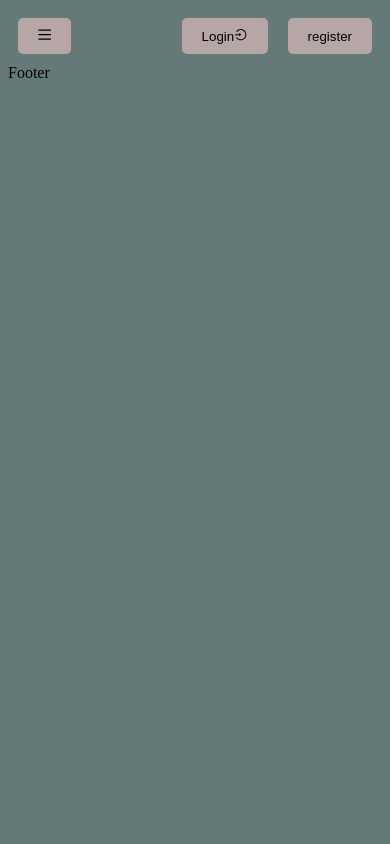
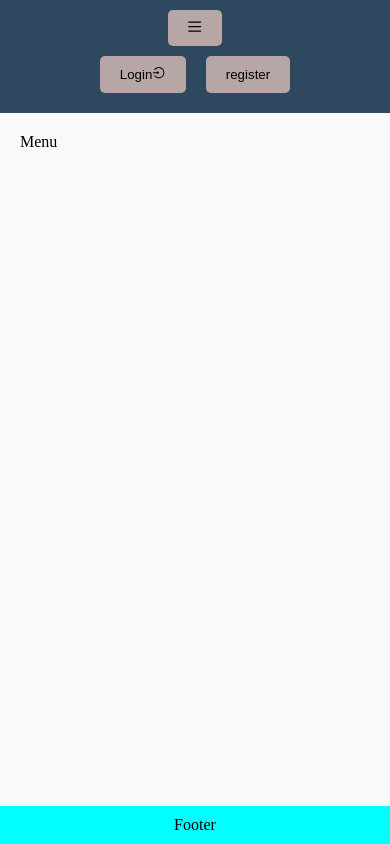
Before and after one commit to SalvadorGonzalezG/e-commers, a React (Vite) app: page / in a window 390 px wide. Built offline with nearby package versions, Linux system fonts and the light colour scheme.

Commit message:
cambiando el estido de header añadiendo el archivo Menu.jsx, adando estolo al fotter y al header

```diff
--- a/src/App.jsx
+++ b/src/App.jsx
@@ -1,5 +1,6 @@
 import Header from "./components/Header"
 import Footer from "./components/Footer"
+import Menu from "./components/Menu"
 
 function App() {
 
@@ -7,6 +8,7 @@ function App() {
     <>
     <div className="app-container">
     <Header />
+    <Menu/>
     <Footer />
     </div>
     </>
--- a/src/components/Footer.jsx
+++ b/src/components/Footer.jsx
@@ -1,8 +1,7 @@
-
 
 const Footer = () => {
   return (
-    <footer>Footer</footer>
+    <footer className="footer">Footer</footer>
   )
 }
 
--- a/src/components/Header.jsx
+++ b/src/components/Header.jsx
@@ -6,7 +6,7 @@ import { AiOutlineLogin } from "react-icons/ai";
 const Header = () => {
     return (
         <>
-            <div className="heade">
+            <div className="header">
                 <div className="right-buttons">
                     <button className="button"><SlMenu/></button>
                 </div>
--- /dev/null
+++ b/src/components/Menu.jsx
@@ -0,0 +1,8 @@
+
+const Menu = () => {
+  return (
+    <div className="menu"> Menu</div>
+  )
+}
+
+export default Menu
--- a/src/index.css
+++ b/src/index.css
@@ -1,47 +1,69 @@
-body{
-  background-color: rgb(101, 121, 121);/*Color de fondo*/
+body {
+  margin: 0;
+  padding: 0;
+  display: flex;
+  flex-direction: column;
+  height: 100vh;
+  background-color: rgb(101, 121, 121); /* Color de fondo */
 }
-/*Estilo para el contenedor principal del encabezado*/
-.app-container{
+
+.app-container {
   display: grid;
-  /*grid-template-columns: auto 1fr auto; /*Define 3 filas: header, contenido y footer*/
-  /*min-height: 100vh; /* Asegura que el contenedor ocupe al menos el 100% de la altura de la ventana */
+  grid-template-rows: auto 1fr auto; /* Filas para header, contenido y footer */
+  height: 100vh; /* Asegura que el contenedor ocupe toda la altura de la ventana */
 }
-/*Estilo para el contenedor principal del encabezado interno*/
-.heade{
+
+.header {
+  background-color: rgb(45, 72, 95);
   display: grid;
-  grid-template-columns: 1fr auto; /*Dos columnas: una ocupa todo el espacio restante y otra automatica*/
-  justify-content: space-around; /*DIstribuimos el contenido de forma uniforme*/
-  padding: 15px 5%;
-  align-items: center; /*Alinea los elementos al centro*/
+  grid-template-columns: auto auto auto; /* Dos columnas: una ocupa todo el espacio restante y otra automática */
+  justify-content: space-around; /* Distribuye el contenido de forma uniforme */
+  padding: 10px 5%;
+  align-items: center; /* Alinea los elementos al centro */
 }
-/*Estilo para el contenedor de los botones izquierdos*/
-.left-buttons{
+
+.left-buttons {
   display: grid;
   grid-template-columns: auto auto;
-  gap: 20px;/*Espacio entre los botones*/
+  gap: 20px; /* Espacio entre los botones */
 }
-.heade-button{
-  justify-self: end;
+
+.right-buttons {
+  display: grid;
 }
-.button-container{
-  display: grid;
-  grid-template-columns: auto auto;
-  gap: 10px;
-}
-.button{
+
+.button {
   padding: 10px 20px;
   background-color: #b6a6a6;
   border-radius: 5px;
   border: 0px solid #ccc;
 }
 
-@media(max-width: 768px){
-  .heade{
+.menu {
+  overflow-y: auto; /* Habilita el desplazamiento vertical */
+  padding: 20px;
+  background-color: #f9f9f9; /* Fondo del menú */
+}
+
+.footer {
+  padding: 10px;
+  text-align: center;
+  background-color: aqua;
+}
+
+@media (max-width: 768px) {
+  .header {
     padding: 10px;
-    grid-template-columns: fr;
+    grid-template-columns: 1fr;
+
   }
-  .heade-button{
-    justify-self:center;
+
+  .header .right-buttons, .header .left-buttons {
+    justify-content: center;
+  }
+
+  .button {
+    width: 100%;
+    margin-bottom: 10px;
   }
 }
```
